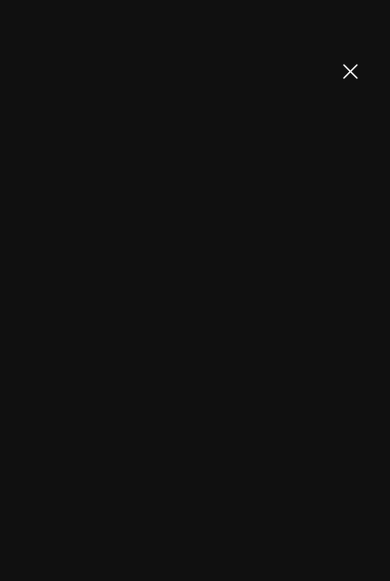
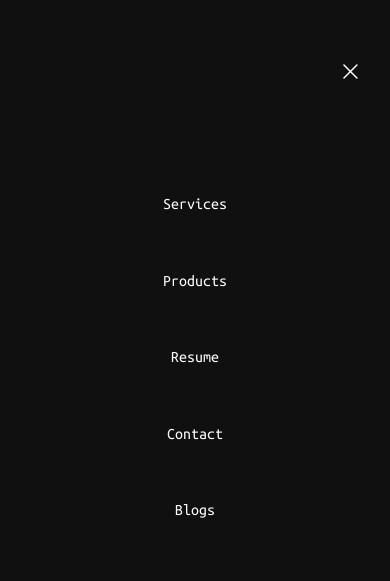
Before and after one commit to ankityddv/ankityddv.github.io, a plain HTML site: page mobilenav.html in a window 390 px wide. Drawn offline with Linux system fonts and the light colour scheme.

Commit message:
mobile nav fix

```diff
--- a/css/mobilenav.css
+++ b/css/mobilenav.css
@@ -43,20 +43,20 @@
         width: 100%;
     }
 
-    .nav .nav-links {
+    .nav .links {
         width: 50%;
         list-style: none;
         padding-left: 25%;
         padding-right: 25%;
-        margin-top: 60%;
+        margin-top: 40%;
     }
 
-    .nav .nav-links li{
+    .nav .links li{
         text-align: center;
         padding-bottom: 30%;
     }
 
-    .nav .nav-links li a {
+    .nav .links li a {
         font-family: "UbuntuMono-Regular";
         color: white;
         text-decoration: none;
--- a/mobilenav.html
+++ b/mobilenav.html
@@ -26,10 +26,11 @@
 
         <section>
             <div class="nav">
-                <ul class="nav-links">
+
+                <ul class="links">
                     <li><a href="index.html#services">Services</a></li>
                     <li><a href="index.html#products">Products</a></li>
-                    <li><a href="manatwork.html">Resume</a></li>
+                    <li><a href="resume.html">Resume</a></li>
                     <li><a href="index.html#contact">Contact</a></li>
                     <li><a href="blogs.html">Blogs</a></li>
                 </ul>
```
Also changed, not shown: manatwork.html (+1 -1 lines).
